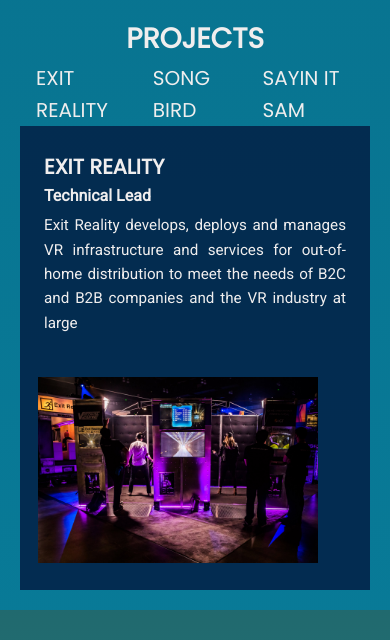
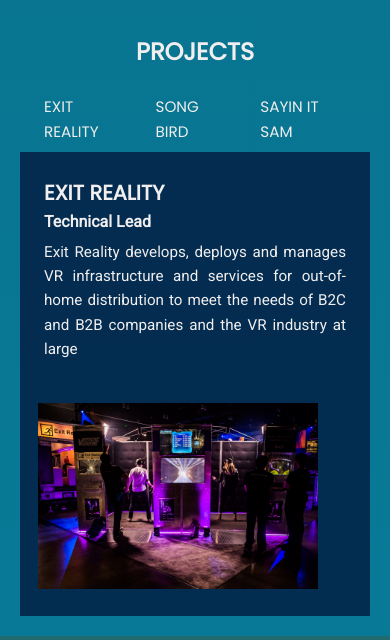
Before and after one commit to ixnp/Digital-Pheromones, a website: page public/index.html in a window 390 px wide. Shown: the part 153-793 px from the top of the page. Drawn offline with nearby package versions, Linux system fonts and the light colour scheme.

Commit message:
fixed carousel font size on small screens

```diff
--- a/public/scr/sass/components/_projects.scss
+++ b/public/scr/sass/components/_projects.scss
@@ -77,6 +77,14 @@
           .project_template {
             display: inline;
           }
+          .project_header_h1{
+          padding: 2rem;
+          font-size: 3rem;
+        }
+        .project_header_carousel{
+          padding: 1rem;
+          font-size: 1.9rem;
+        }
     }
       @media only screen and (min-width: 1050px) {
 
```
Also changed, not shown: public/scr/css/style.css.
